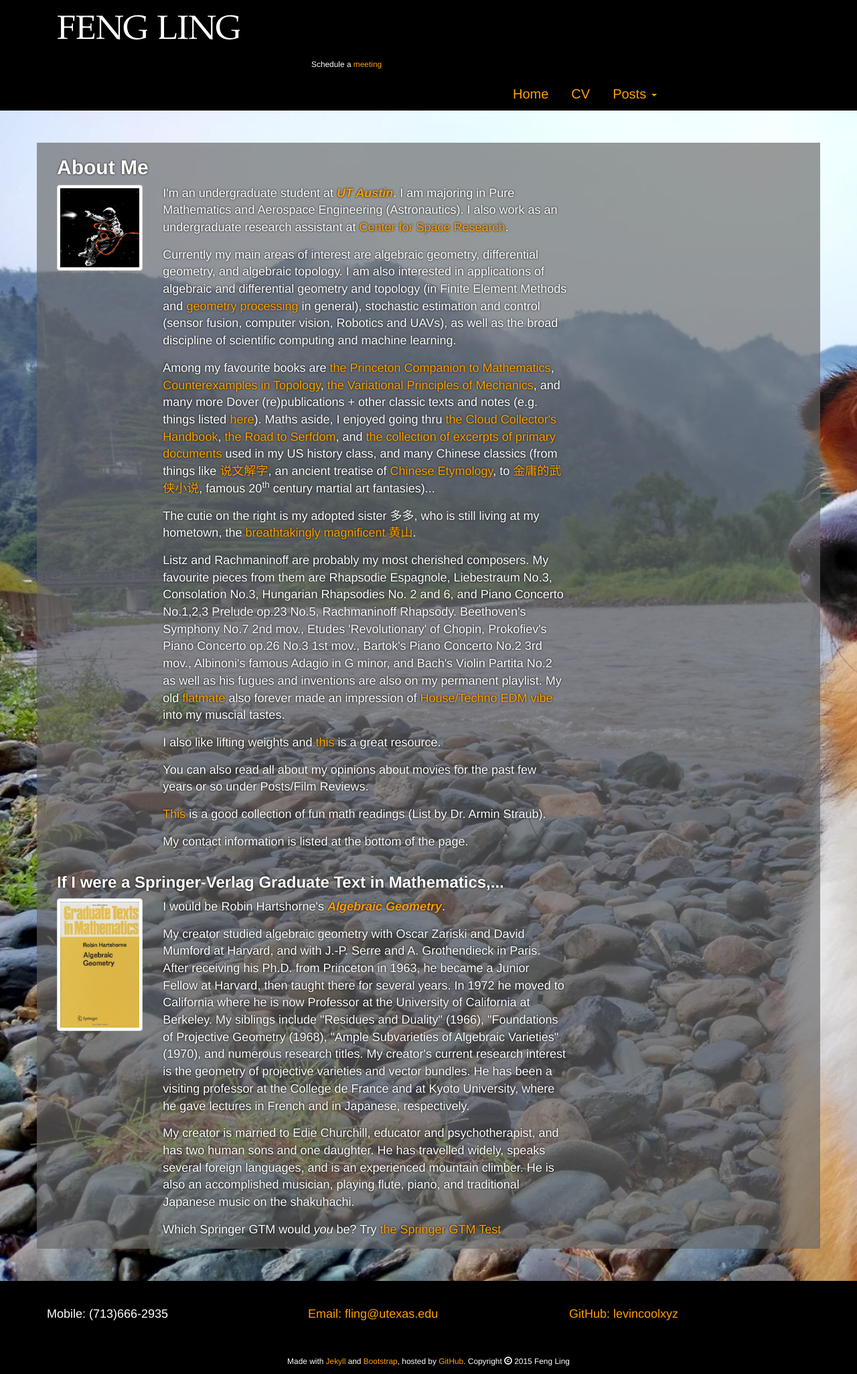
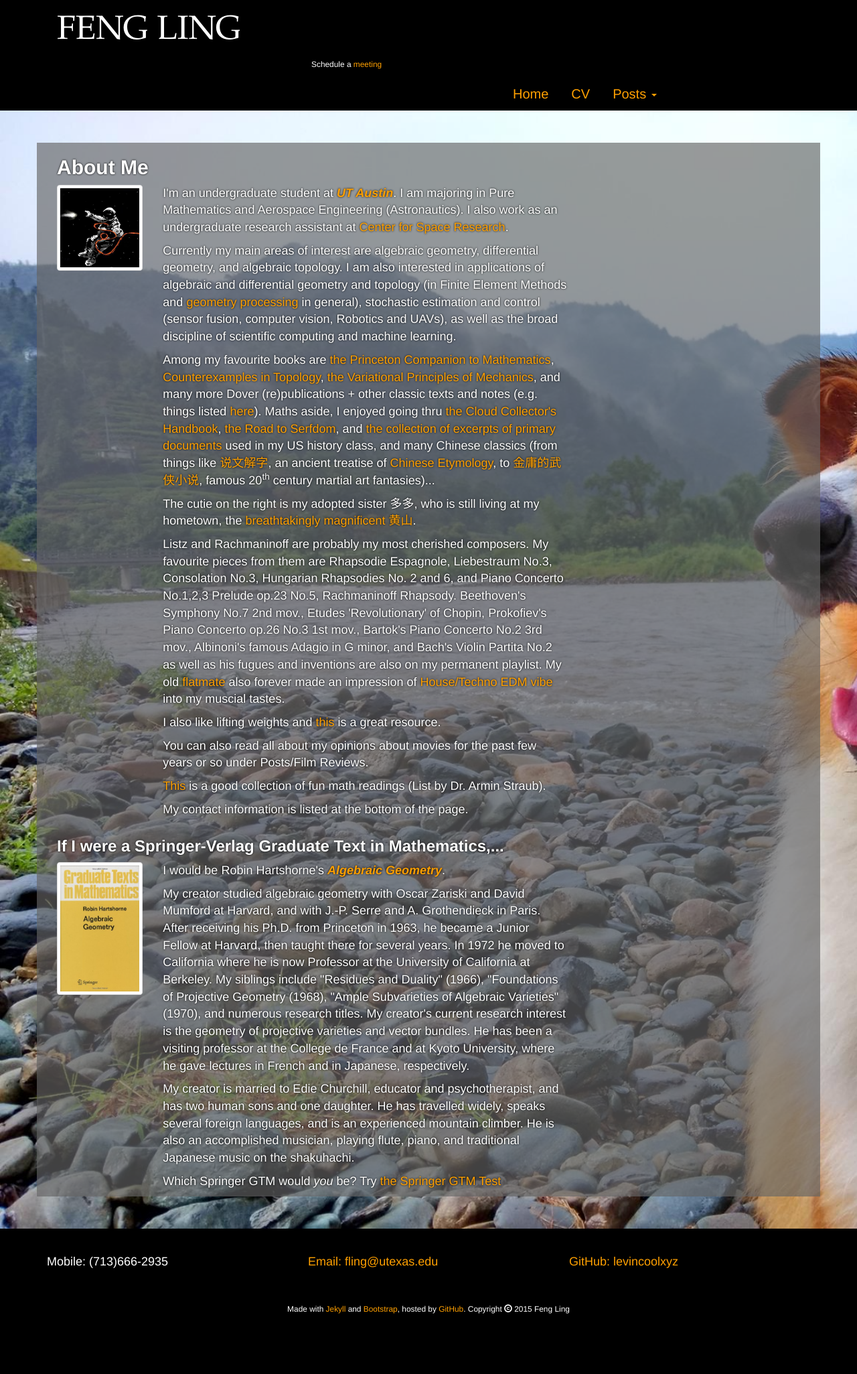
Before and after one commit to levincoolxyz/levincoolxyz.github.io, a Jekyll site: the page built from index.html, in a window 1280 px wide. Shown: the whole page at 67% size. Built offline with Jekyll 4.4.1, drawn with Linux system fonts in a browser that asks for light colours; comment, search, counter and statistics services are not loaded; after the commit the page ends 1973 px from its top, so only the background shows below that.

Commit message:
paragraph spacing

```diff
--- a/stylesheets/main.css
+++ b/stylesheets/main.css
@@ -99,6 +99,8 @@ span {
 #main p {
 	font-size:18px;
 	text-shadow: 0px 0px 3px #000;
+	margin-top: 0em;
+  	margin-bottom: .5em;
 }
 
 #main a {
```
